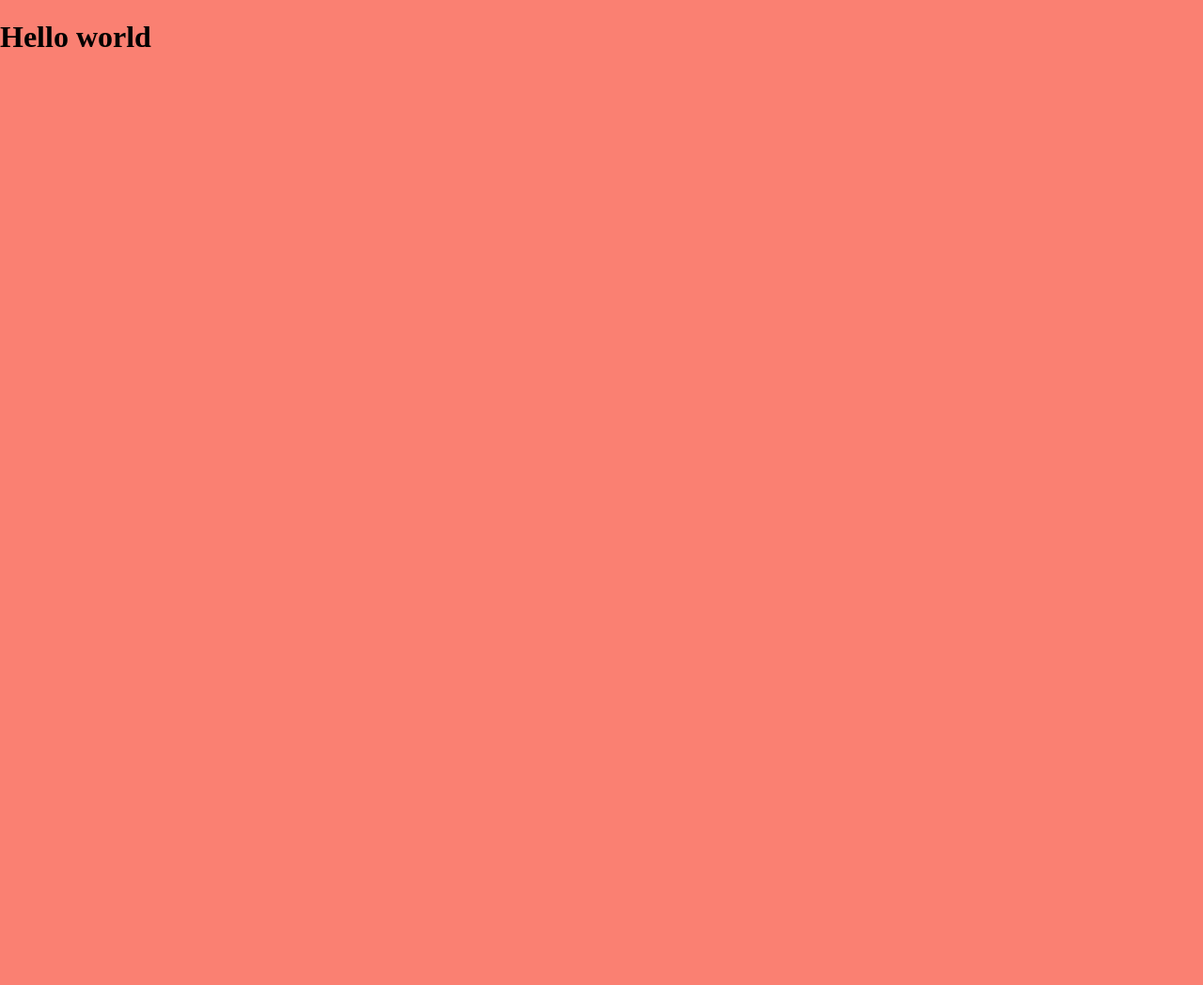
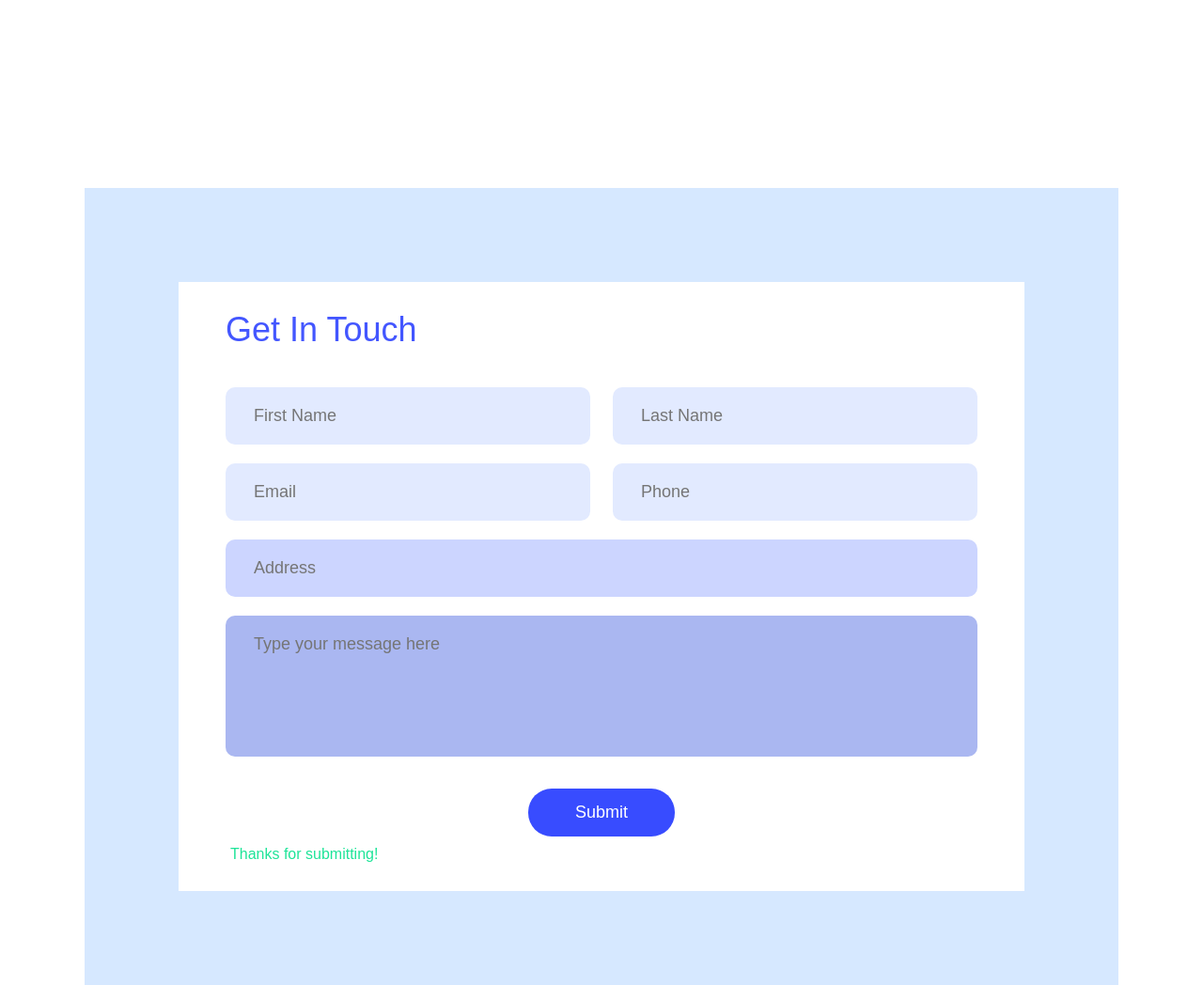
Before and after one commit to ArminasStrolys/TESTS-LIVE-PAGE, a plain HTML site: page index.html in a window 1280 px wide. Shown: the whole page at 94% size. Before the commit the page ends 800 px from the top, so only its background shows below. Drawn offline with Linux system fonts and the light colour scheme.

Commit message:
Test done - ARMINAS STROLYS

```diff
--- a/assets/css/styles.css
+++ b/assets/css/styles.css
@@ -1,4 +1,94 @@
-body{
-    margin: 0;
-    background-color: salmon;
+body {
+  margin: 0;
+  font-family: sans-serif;
 }
+
+#form-box {
+  width: 900px;
+  height: 600;
+  margin: 0 auto;
+  margin-top: 200px;
+  padding: 100px;
+  background-color: rgb(214, 232, 255);
+}
+
+#form-box .container {
+  margin: 0 auto;
+  width: 800px;
+  padding: 50px 50px 30px 50px;
+  background-color: rgb(255, 255, 255);
+}
+
+#form-box .container h2 {
+  color: rgb(67, 86, 255);
+  font-size: 36px;
+  font-weight: 100;
+  margin-top: -20px;
+  text-transform: capitalize;
+}
+
+#form-box .container form {
+  display: flex;
+  width: 100%;
+  flex-wrap: wrap;
+  justify-content: center;
+}
+
+#form-box .container form div {
+  width: 50%;
+}
+
+#form-box .container form div:nth-of-type(2) {
+  width: 50%;
+  text-align: right;
+}
+
+#form-box .container form div:nth-of-type(3) {
+  width: 100%;
+}
+
+#form-box .container form div input,
+#form-box .container form div textarea {
+  width: 100%;
+  margin: 10px 0;
+  padding: 20px 0 20px 30px;
+  border-radius: 10px;
+  border-style: none;
+  background-color: rgb(226, 234, 255);
+  font-size: 18px;
+  color: rgb(0, 22, 223);
+  font-weight: 500;
+  box-sizing: border-box;
+}
+
+#form-box .container form div:nth-of-type(3) input {
+  background-color: rgb(204, 213, 255);
+}
+
+#form-box .container form div textarea {
+  background-color: rgb(170, 183, 241);
+  font-family: sans-serif;
+  height: 150px;
+  resize: none;
+}
+
+#form-box .container form div .gap {
+  width: 97%;
+}
+
+#form-box .container form button {
+  border-radius: 25px;
+  border-style: none;
+  padding: 15px 50px;
+  margin-top: 20px;
+  color: white;
+  background-color: rgb(56, 76, 255);
+  font-size: 18px;
+}
+
+#form-box .container span {
+  display: block;
+  margin-top: 10px;
+  padding-left: 5px;
+  color: rgb(29, 228, 152);
+}
--- a/index.html
+++ b/index.html
@@ -1,5 +1,6 @@
 <!DOCTYPE html>
 <html lang="en">
+
 <head>
     <meta charset="UTF-8">
     <meta http-equiv="X-UA-Compatible" content="IE=edge">
@@ -9,8 +10,31 @@
 </head>
 
 <body>
+    <section id="form-box">
+        <div class="container">
 
-    <h1>Hello world</h1>
+            <h2>Get in touch</h2>
+
+            <form>
+                <div>
+                    <input class="gap" type="text" placeholder="First Name">
+                    <input class="gap" type="email" placeholder="Email">
+                </div>
+                <div>
+                    <input class="gap" type="text" placeholder="Last Name">
+                    <input class="gap" type="tel" placeholder="Phone">
+                </div>
+                <div>
+                    <input type="text" placeholder="Address">
+                    <textarea name="message" rows="10" cols="10" placeholder="Type your message here"></textarea>
+                </div>
+                <button type="submit">Submit</button>
+            </form>
+
+            <span>Thanks for submitting!</span>
+
+        </div>
+    </section>
 
 </body>
 
```
